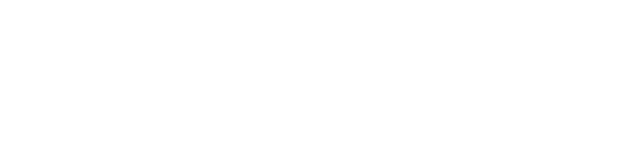
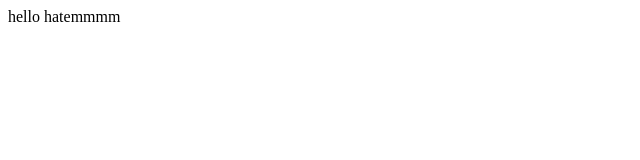
Before and after one commit to GehadKassap/git1, a plain HTML site: page index.html in a window 1280 px wide. Shown: the whole page, without its empty margins (0-640 px from the left). Drawn offline with Linux system fonts and the light colour scheme.

Commit message:
Update index.html

```diff
--- a/index.html
+++ b/index.html
@@ -1,8 +1,7 @@
 <html>
 
 <head>
-
-</head>
+hello hatemmmm
 
 <body></body>
 </html>
```
